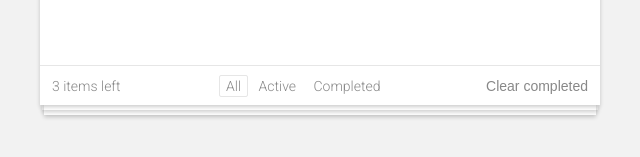
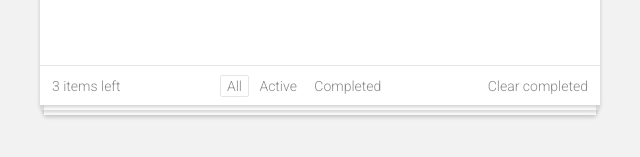
Before and after one commit to ok-technopolis-autumn-2019/Dmitry_Nazarov, a plain HTML site: page TODO_nazarov_index.html in a window 1280 px wide. Shown: the part 411-568 px from the top of the page, 320-960 px from the left. Drawn offline with Linux system fonts and the light colour scheme.

Commit message:
add font-family value for task-clear-completed

```diff
--- a/css/task-clear-completed.css
+++ b/css/task-clear-completed.css
@@ -1,4 +1,5 @@
 .task-clear-completed {
+  font-family: "Roboto", "Arial", sans-serif;
   font-size: 14px;
   color: #888888;
   padding: 8px 0;
```
